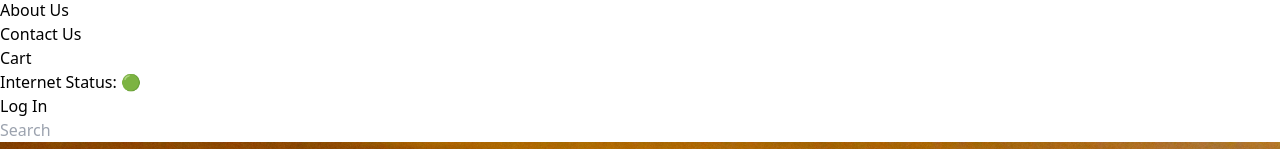
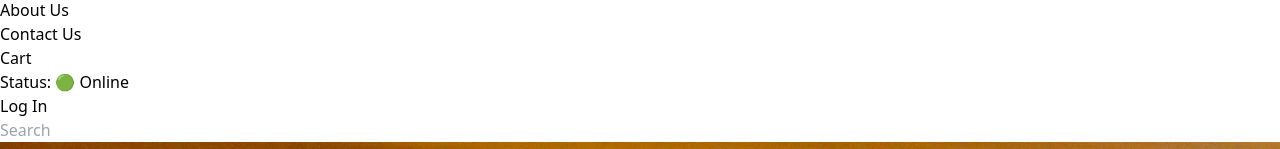
Before and after one commit to AVIN4SH/Food-App, a React (Vite) app: page / in a window 1280 px wide. Shown: the part 524-673 px from the top of the page. Built offline with nearby package versions, Linux system fonts and the light colour scheme.

Commit message:
Upaded online status content in header

```diff
--- a/src/Header.jsx
+++ b/src/Header.jsx
@@ -59,7 +59,7 @@ function Header() {
             <Link to="/cart">Cart</Link>
           </li>
           <li className="border border-wheat rounded-full px-2 hover:text-wheat transition-transform transform hover:scale-105 mt-2 sm:mt-0">
-            Internet Status: {onlineStatus === "true" ? "🟢" : "🔴"}
+            Status: {onlineStatus === "true" ? "🟢 Online" : "🔴 Offline"}
           </li>
           <li className="mt-2 sm:mt-0">
             <button
```
